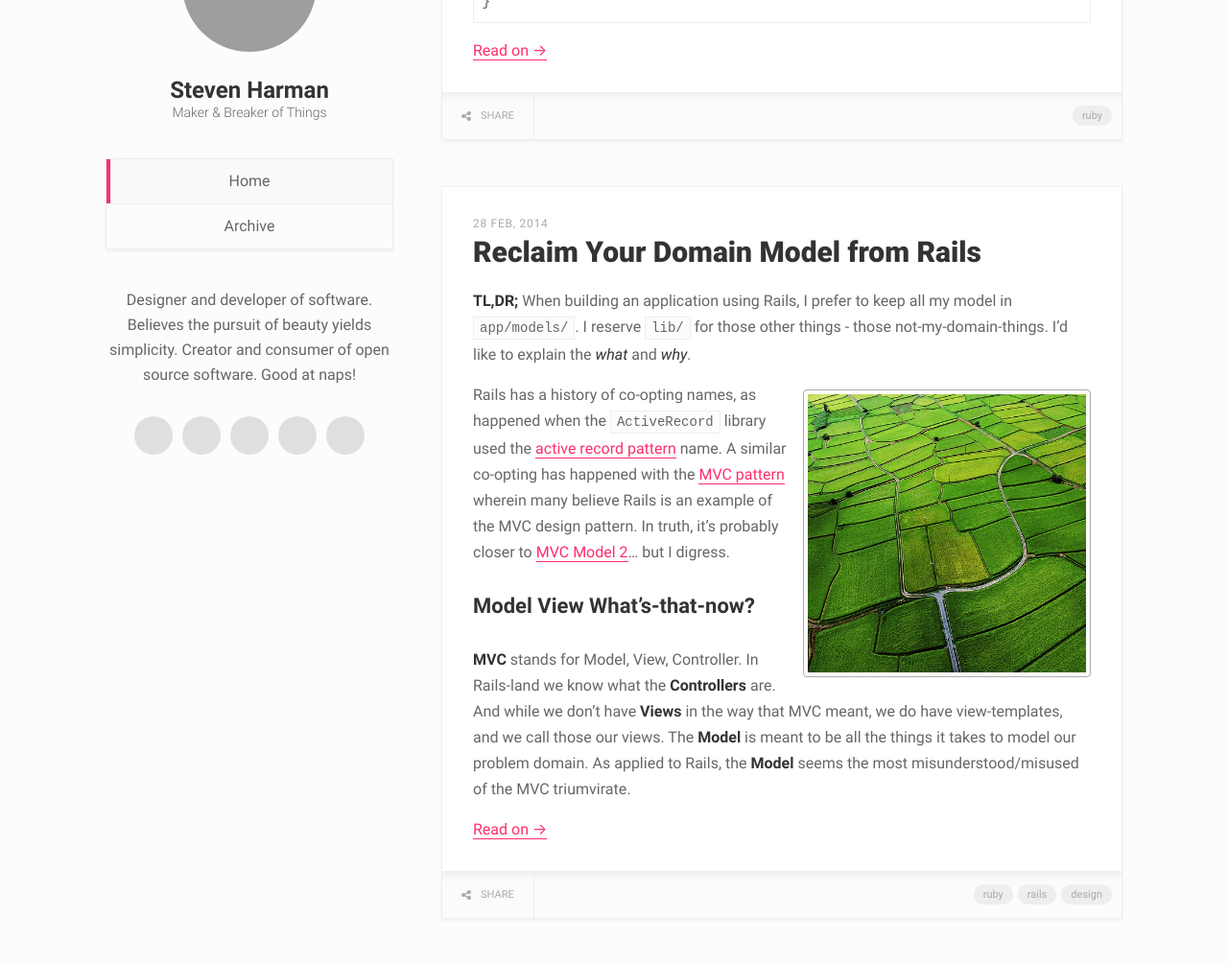
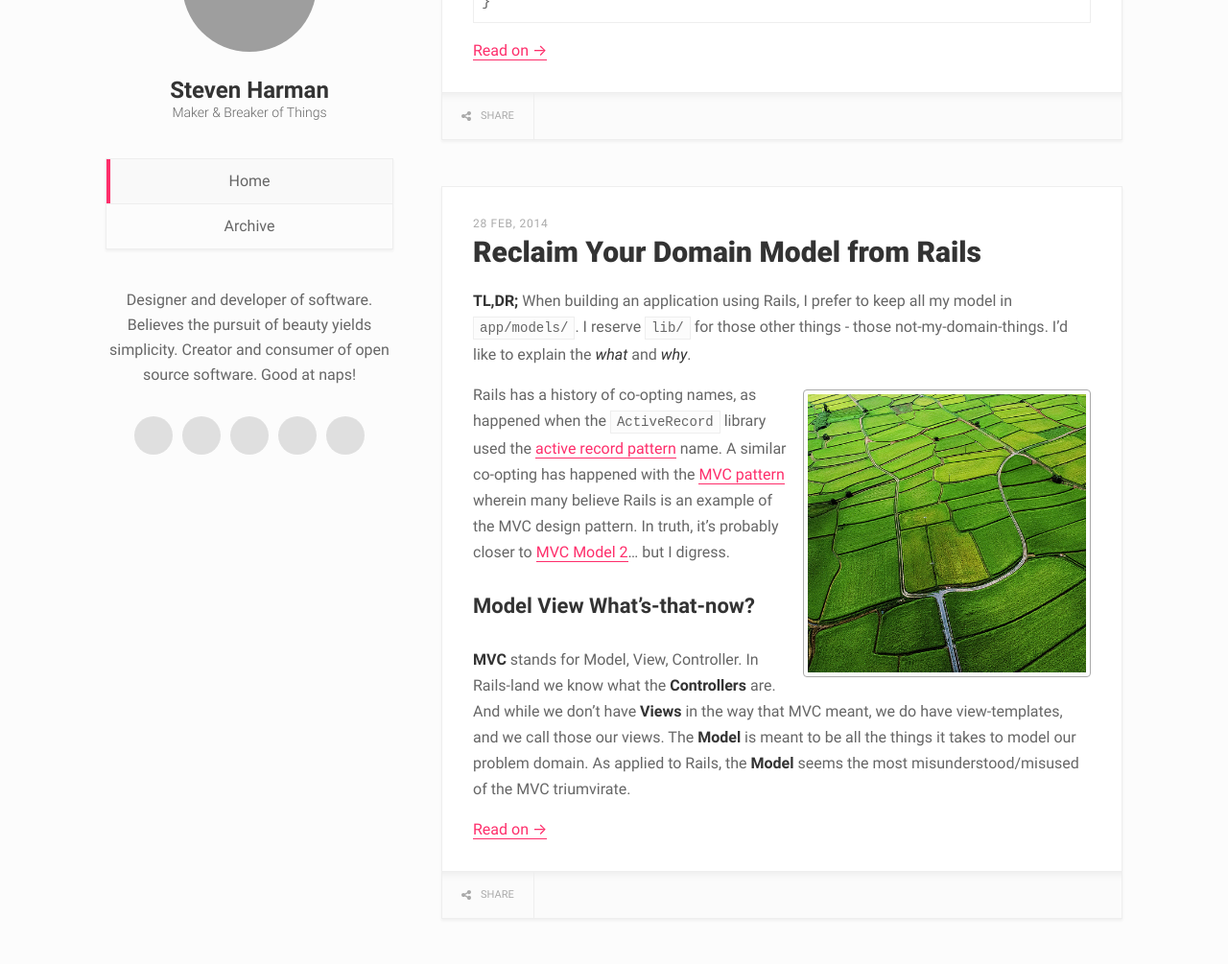
Before and after one commit to stevenharman/stevenharman.github.io, a Jekyll site: the page built from index.html, in a window 1280 px wide and 1400 px high, scrolled down 1564 px. Shown: the part 146-1151 px from the top of the window at 96% size. Built offline with Jekyll 4.4.1, drawn with Linux system fonts in a browser that asks for light colours; the list of posts is cut into pages by our own code; grey boxes are pictures that could not be loaded.

Commit message:
Disable tags, for now
Because this approach doesn't work on GitHub Pages

```diff
--- a/_config.yml
+++ b/_config.yml
@@ -41,7 +41,7 @@ social_networks:
 
 # Modules Settings
 show_categories: 0
-show_tags: 1
+show_tags: 0
 show_email: 0
 show_rss: 1
 show_comments: 1
@@ -50,11 +50,11 @@ fixed_sidebar: 1
 
 # Plugins
 plugins:
+  - jekyll-avatar
   - jekyll-feed
   - jekyll-redirect-from
   - jekyll-seo-tag
   - jekyll-sitemap
-  - jekyll-avatar
 
 # Defaults
 defaults:
```
